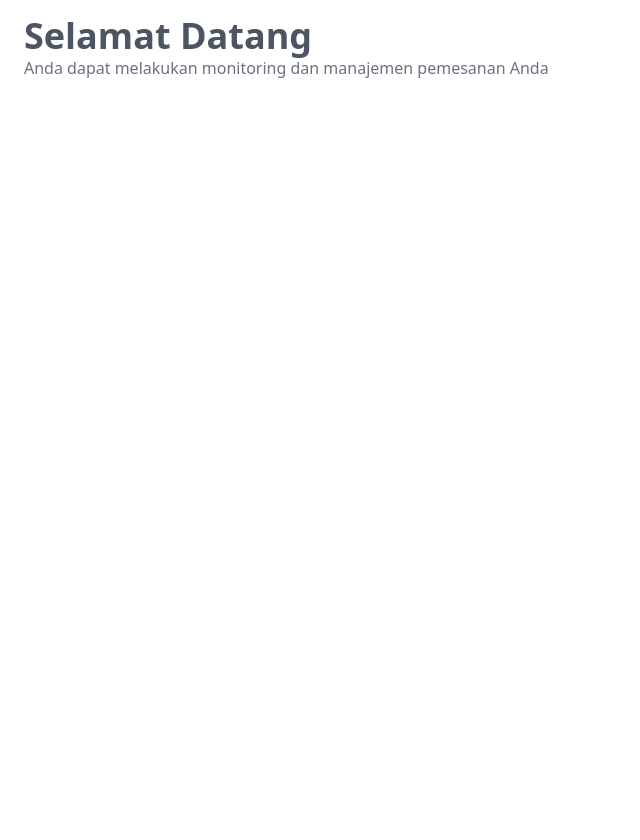
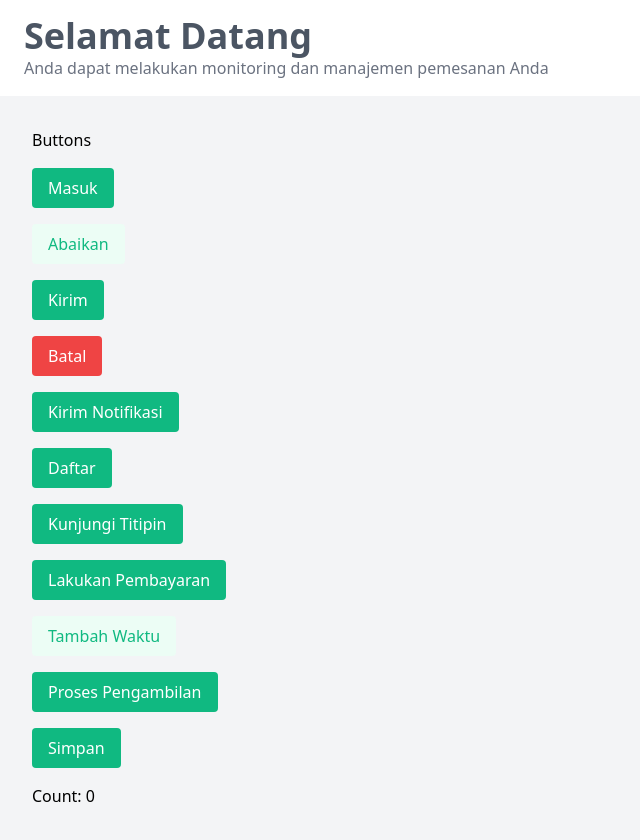
Before and after one commit to oktavianiandrianti26/Kelompok-1-Titipin, a React (Vite) app in the folder frontend/: page / in a window 1280 px wide. Shown: the top 840 px of the page, without its empty margins (0-640 px from the left). Before the commit the page ends 800 px from the top, so only its background shows below. Built offline with nearby package versions, Linux system fonts and the light colour scheme.

Commit message:
feat: Add button component

```diff
--- a/frontend/src/App.jsx
+++ b/frontend/src/App.jsx
@@ -1,14 +1,36 @@
-import React from 'react';
+import React, { useState } from 'react';
 import HeaderUser from './components/headerUser';
+import { Buttons } from './components/button';
 import './index.css';
 
 function App() {
+  const [count, setCount] = useState(0);
+
+  // Function to render buttons dynamically
+  const renderButtons = (buttons) => {
+    return Object.keys(buttons).map((key) => (
+      <div key={key}>
+        {buttons[key](() => setCount((prevCount) => prevCount + 1))} {/* Update count */}
+      </div>
+    ));
+  };
+
   return (
     <div>
       <HeaderUser />
       <main>
         {/* Konten lainnya */}
       </main>
+
+      <div className="min-h-screen bg-gray-100 p-8">
+        <div className="space-y-4">
+          <h2>Buttons</h2>
+          {renderButtons(Buttons)} {/* Render the buttons */}
+          <div>
+            <p>Count: {count}</p> {/* Display the count */}
+          </div>
+        </div>
+      </div>
     </div>
   );
 }
--- a/frontend/src/components/button.jsx
+++ b/frontend/src/components/button.jsx
@@ -0,0 +1,45 @@
+import React from 'react';
+import PropTypes from 'prop-types';
+
+const Button = ({ label, variant, onClick, type = 'button', className = '' }) => {
+  const baseStyles = 'px-4 py-2 rounded font-medium focus:outline-none transition';
+  const variants = {
+    greenPrimary: 'bg-emerald-500 text-white hover:bg-emerald-600',
+    greenSecondary: 'bg-emerald-50 text-emerald-500 hover:bg-emerald-100',
+    redPrimary: 'bg-red-500 text-white hover:bg-red-600',
+  };
+
+  return (
+    <button
+      type={type}
+      className={`${baseStyles} ${variants[variant] || ''} ${className}`}
+      onClick={onClick}
+    >
+      {label}
+    </button>
+  );
+};
+
+Button.propTypes = {
+  label: PropTypes.string.isRequired,
+  variant: PropTypes.oneOf(['greenPrimary', 'greenSecondary', 'redPrimary']).isRequired,
+  onClick: PropTypes.func.isRequired, // ensure onClick is required
+  type: PropTypes.string,
+  className: PropTypes.string,
+};
+
+export const Buttons = {
+  login: (onClick) => <Button label="Masuk" variant="greenPrimary" onClick={onClick} />,
+  abaikan: (onClick) => <Button label="Abaikan" variant="greenSecondary" onClick={onClick} />,
+  kirimUlasan: (onClick) => <Button label="Kirim" variant="greenPrimary" onClick={onClick} />,
+  batal: (onClick) => <Button label="Batal" variant="redPrimary" onClick={onClick} />,
+  kirimNotifikasi: (onClick) => <Button label="Kirim Notifikasi" variant="greenPrimary" onClick={onClick} />,
+  daftar: (onClick) => <Button label="Daftar" variant="greenPrimary" onClick={onClick} />,
+  kunjungiTitipin: (onClick) => <Button label="Kunjungi Titipin" variant="greenPrimary" onClick={onClick} />,
+  lakukanPembayaran: (onClick) => <Button label="Lakukan Pembayaran" variant="greenPrimary" onClick={onClick} />,
+  tambahWaktu: (onClick) => <Button label="Tambah Waktu" variant="greenSecondary" onClick={onClick} />,
+  prosesPengambilan: (onClick) => <Button label="Proses Pengambilan" variant="greenPrimary" onClick={onClick} />,
+  simpan: (onClick) => <Button label="Simpan" variant="greenPrimary" onClick={onClick} />,
+};
+
+export default Button;
```
Also changed, not shown: 1 other file (tests, documents, lock files or other folders).
